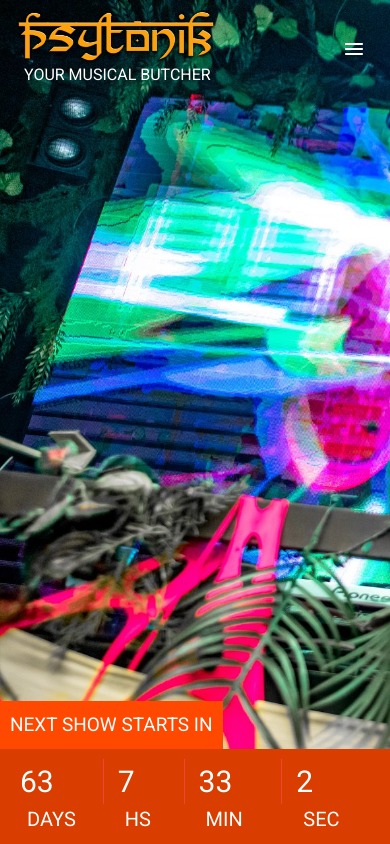
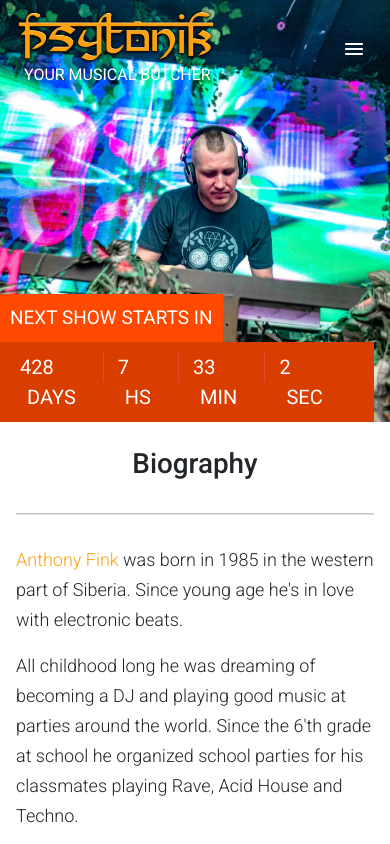
Before and after one commit to psytonik/djpsytonik, a React (Create React App) app: page / in a window 390 px wide. Shown: the top 844 px of the page. Built offline with nearby package versions, Linux system fonts and the light colour scheme.

Commit message:
fixing photos

```diff
--- a/src/components/featured/Carousel.js
+++ b/src/components/featured/Carousel.js
@@ -31,7 +31,7 @@ const Carousel = () => {
 					<div
 						className="carrousel_image"
 						style={{
-							background:`url(${psytonik1})`
+							background:`url(${psytonik1}) no-repeat center center`
 						}}
 					>
 					</div>
@@ -39,7 +39,7 @@ const Carousel = () => {
 				<div>
 					<div
 						className="carrousel_image"
-						style={{background:`url(${psytonik2})`}}
+						style={{background:`url(${psytonik2}) no-repeat center center`}}
 					>
 
 					</div>
@@ -47,35 +47,35 @@ const Carousel = () => {
 				<div>
 					<div
 						className="carrousel_image"
-						style={{background:`url(${psytonik3})`}}
+						style={{background:`url(${psytonik3}) no-repeat center center`}}
 					>
 					</div>
 				</div>
 				<div>
 					<div
 						className="carrousel_image"
-						style={{background:`url(${psytonik4})`}}
+						style={{background:`url(${psytonik4}) no-repeat center center`}}
 					>
 					</div>
 				</div>
 				<div>
 					<div
 						className="carrousel_image"
-						style={{background:`url(${psytonik5})`}}
+						style={{background:`url(${psytonik5}) no-repeat center center`}}
 					>
 					</div>
 				</div>
 				<div>
 					<div
 						className="carrousel_image"
-						style={{background:`url(${psytonik6})`}}
+						style={{background:`url(${psytonik6}) no-repeat center center`}}
 					>
 					</div>
 				</div>
 				<div>
 					<div
 						className="carrousel_image"
-						style={{background:`url(${psytonik7})`}}
+						style={{background:`url(${psytonik7}) no-repeat center center`}}
 					>
 					</div>
 				</div>
--- a/src/components/featured/TimeUntil.js
+++ b/src/components/featured/TimeUntil.js
@@ -35,7 +35,7 @@ const TimeUntil = () => {
 	},[]);
 
 	useEffect(()=>{
-		setInterval(()=>getTimeUntil('Nov, 20, 2021, 01:20:00'),1000)
+		setInterval(()=>getTimeUntil('Nov, 20, 2022, 01:20:00'),1000)
 	},[getTimeUntil])
 	return (
 		<>
--- a/src/resources/styles.css
+++ b/src/resources/styles.css
@@ -79,7 +79,8 @@ footer .footer_copyright {
 .carrousel_wrapper {
     height:100vh;
     overflow: hidden;
-    /*position: relative;*/
+    position: relative;
+
 }
 
 .carrousel_image {
@@ -87,6 +88,18 @@ footer .footer_copyright {
     background-size: cover !important;
 }
 
+@media screen and (max-width: 400px) {
+    .carrousel_wrapper {
+        height:50vh;
+        overflow: hidden;
+        position: relative;
+    }
+
+    .carrousel_image {
+        object-fit: cover;
+        height: 50vh;
+    }
+}
 /*====================
         COUNTDOWN
 ======================*/
@@ -126,7 +139,11 @@ footer .footer_copyright {
     font-size: 20px;
     padding-left: 7px;
 }
-
+@media screen and (max-width: 400px) {
+    .countdown_wrapper .countdown_time {
+        font-size: 20px;
+    }
+}
 /*====================
         VENUE NFO
 ======================*/
```
Also changed, not shown: 1 other file (tests, documents, lock files or other folders).
